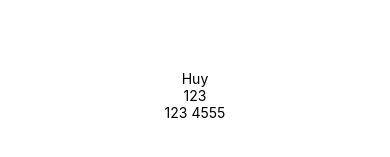
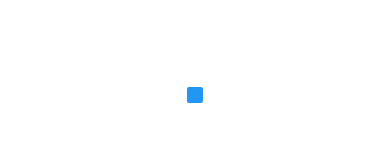
Before and after one commit to LeQuocHuy31/testgit, a React Native app: screen / in a window 390 px wide. Shown: the part 327-484 px from the top of the page. Built offline with nearby package versions, Linux system fonts and the light colour scheme.

Commit message:
dâdadada

```diff
--- a/App.js
+++ b/App.js
@@ -1,12 +1,10 @@
 import { StatusBar } from 'expo-status-bar';
-import { StyleSheet, Text, View } from 'react-native';
+import { Button, StyleSheet, Text, View } from 'react-native';
 
 export default function App() {
   return (
     <View style={styles.container}>
-      <Text>Huy</Text>
-      <Text>123</Text>
-      <Text>123 4555</Text>
+      <Button>1234</Button>
       <StatusBar style="auto" />
 
     </View>
```
